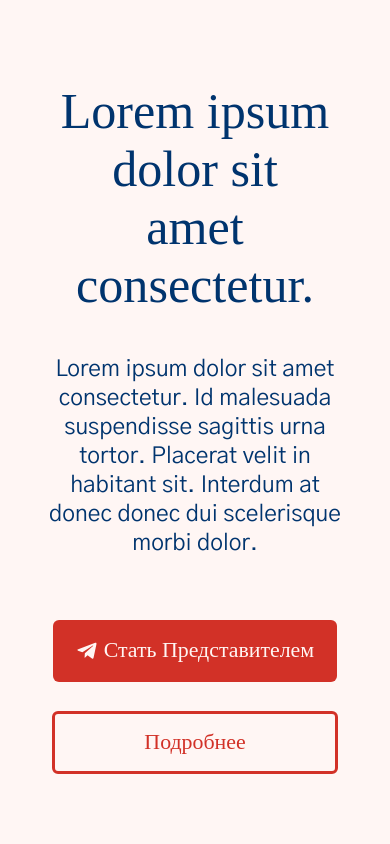
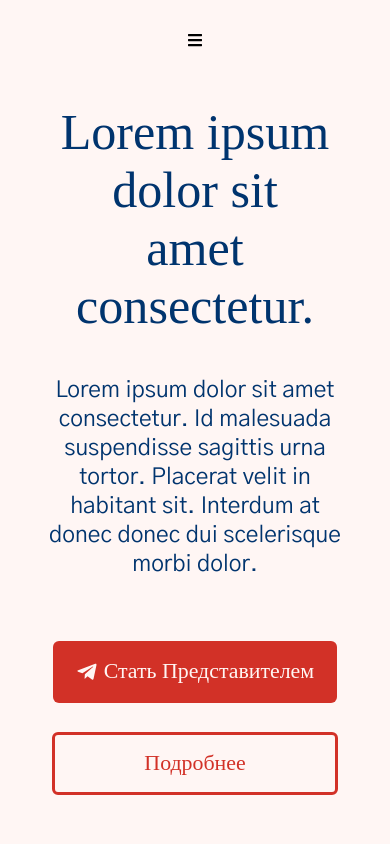
Before and after one commit to k1ngsterr1/jintropin-website, a React (Create React App) app: page / in a window 390 px wide. Shown: the top 844 px of the page. Built offline with nearby package versions, Linux system fonts and the light colour scheme; a web font is replaced by a local one.

Commit message:
Version 1.5

```diff
--- a/package.json
+++ b/package.json
@@ -9,6 +9,7 @@
     "@testing-library/user-event": "^13.5.0",
     "react": "^18.2.0",
     "react-bootstrap": "^2.7.2",
+    "react-burger-menu": "^3.0.9",
     "react-dom": "^18.2.0",
     "react-icons": "^4.7.1",
     "react-router": "^6.8.1",
--- a/src/components/Navigation_Com.js
+++ b/src/components/Navigation_Com.js
@@ -4,10 +4,17 @@ import React from "react";
 import styles from "../styles/navigation-styles/navigation_styles.css";
 
 // Assets
-import Logo from "../assets/header_assets/logo_jintropin.svg";
+import Logo from "../assets/jintropin-original-logo.svg";
 
 // Links
 import { Link, animateScroll as scroll } from "react-scroll";
+
+// Icons
+import { FaBars } from "react-icons/fa";
+import { FaCross } from "react-icons/fa";
+
+// Menu
+import { fallDown as Menu } from "react-burger-menu";
 
 const Navigation = () => {
   return (
@@ -28,6 +35,22 @@ const Navigation = () => {
           </Link>
         </div>
       </nav>
+      <nav className="nav-mob">
+        <Menu
+          customBurgerIcon={<FaBars></FaBars>}
+          customCrossIcon={<FaCross></FaCross>}
+        >
+          <a id="home" className="menu-item" href="/">
+            Home
+          </a>
+          <a id="about" className="menu-item" href="/about">
+            About
+          </a>
+          <a id="contact" className="menu-item" href="/contact">
+            Contact
+          </a>
+        </Menu>
+      </nav>
     </div>
   );
 };
--- a/src/styles/navigation-styles/navigation_styles.css
+++ b/src/styles/navigation-styles/navigation_styles.css
@@ -76,6 +76,9 @@
 * body .main-screen .nav-container .nav .navigation .contact-button:hover {
   background-color: #B52B21;
 }
+* body .main-screen .nav-container .nav-mob {
+  display: none;
+}
 
 @media screen and (max-width: 428px) {
   body .main-screen {
@@ -100,4 +103,7 @@
     justify-content: space-between;
     align-items: center;
   }
+  body .main-screen .nav-container .nav-mob {
+    display: flex;
+  }
 }/*# sourceMappingURL=navigation_styles.css.map */
--- a/src/styles/navigation-styles/navigation_styles.sass
+++ b/src/styles/navigation-styles/navigation_styles.sass
@@ -97,6 +97,9 @@ $twofivesixclamp: clamp(128px,13.333333333333334vw,512px)
                             &:hover
                                 background-color: #B52B21
 
+                .nav-mob
+                    display: none
+
 @media screen  and (max-width: 428px)
 
     *
@@ -124,3 +127,6 @@ $twofivesixclamp: clamp(128px,13.333333333333334vw,512px)
                     display: none
                     justify-content: space-between
                     align-items: center
+
+                .nav-mob
+                    display: flex
```
Also changed, not shown: 2 other files (tests, documents, lock files or other folders).
